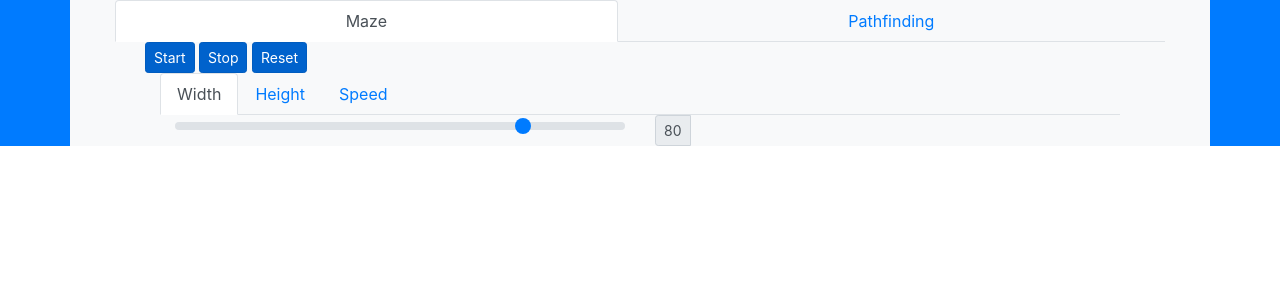
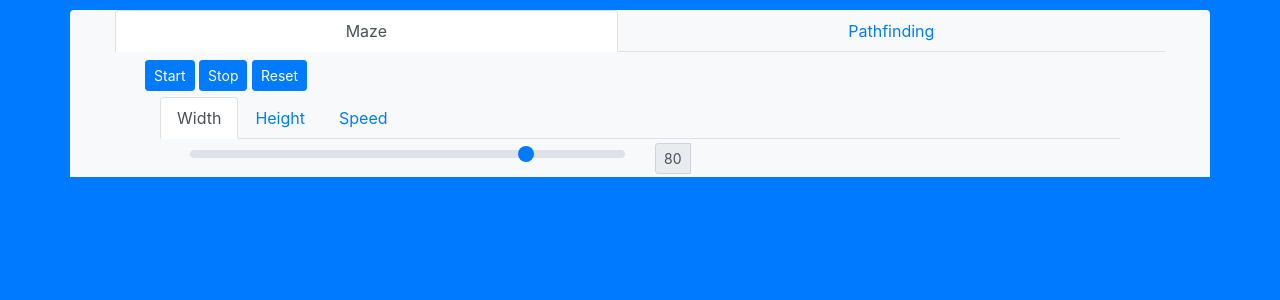
Before and after one commit to Nacsery/algosim, a React (Create React App) app: page / in a window 1280 px wide. Shown: the top 300 px of the page. Built offline with nearby package versions, Linux system fonts and the light colour scheme.

Commit message:
cleaned the UI

```diff
--- a/src/App.js
+++ b/src/App.js
@@ -19,8 +19,8 @@ const MAZE_BUTTON_DATA = [
 const PATHFINDING_SLIDER_DATA = [
   { name: "Width", id: "width", current: "80", max: "100", min: "8" },
   { name: "Height", id: "height", current: "45", max: "100", min: "8" },
+  { name: "Speed", id: "speed", current: "75", max: "100", min: "0" },
   { name: "Block Size", id: "blockSize", current: "4", max: "10", min: "3" },
-  { name: "Speed", id: "speed", current: "75", max: "100", min: "0" },
 ];
 
 const PATHFINDING_BUTTON_DATA = [
@@ -61,7 +61,7 @@ const MAIN_DATA = [
 
 function App(props) {
   return (
-    <Container className="bg-light">
+    <Container className="bg-light rounded-top">
       <ChoiceTabs choices={MAIN_DATA} />
     </Container>
   );
--- a/src/components/buttons.js
+++ b/src/components/buttons.js
@@ -5,7 +5,7 @@ export default function Buttons(props) {
     const buttonList = props.buttons.map(button => (
         <>
             {' '}
-            <Button as="input" type="button" active size="sm" value={button.name} key={button.key}></Button>
+            <Button as="input" type="button" size="sm" value={button.name} key={button.key}></Button>
         </>
     ));
 
--- a/src/components/choiceTabs.js
+++ b/src/components/choiceTabs.js
@@ -1,5 +1,4 @@
 import { Col, Container, Tabs, Tab, Row } from 'react-bootstrap';
-
 
 export default function ChoiceTabs(props) {
     const settingsList = props.choices.map(tab => (
@@ -8,13 +7,20 @@ export default function ChoiceTabs(props) {
             title={tab.name}
             key={tab.id}
         >
-            <Container>
-                <Col sm xl xs lg md>
-                    <Row sm xl xs lg md>
+            <Container style={{
+                marginTop: '0.5em'
+            }}>
+                <Col>
+                    <Row >
                         {tab.buttonSettings}
                     </Row>
                     <Row>
-                        {tab.sliderSettings}
+                        <Container style={{
+                            marginTop: '0.4em'
+                        }}>
+                            {tab.sliderSettings}
+                        </Container>
+
                     </Row>
                 </Col>
             </Container>
--- a/src/components/settings.js
+++ b/src/components/settings.js
@@ -1,14 +1,13 @@
-import { Col, Container, Tabs } from 'react-bootstrap';
-
+import { Col, Tabs } from 'react-bootstrap';
 
 export default function Settings(props) {
     return (
-        <Container fluid>
-            <Col sm xl xs lg md={{ span: "auto" }} >
+
+            <Col>
                 <Tabs transition={false} key="rangeTab" >
                     {props.settings}
                 </Tabs>
             </Col>
-        </Container>
+
     );
 }
--- a/src/components/sliders.js
+++ b/src/components/sliders.js
@@ -1,6 +1,5 @@
 import React, { useState } from 'react';
 import { FormControl, Row, Col, InputGroup, Tab, Container } from 'react-bootstrap';
-
 
 function Slider(props) {
 
@@ -8,9 +7,13 @@ function Slider(props) {
 
     return (
         <Container fluid>
+            <Container style={{
+                marginTop: '0.2em',
+                marginBottom: '0.2em'
+            }}>
+                <Row sm xl xs lg md={10}>
 
-            <Row sm xl xs lg md={2}>
-                <Col sm xs xl lg md={8}>
+                    <Col xs sm xl lg md={8}>
                         <FormControl
                             type="range"
                             defaultValue={props.current}
@@ -22,7 +25,8 @@ function Slider(props) {
                                 props.settings[props.id] = Number(changeEvent.target.value);
                             })} custom />
                     </Col>
-                <Col sm xs xl lg md={2}>
+                    <Col xs sm xl lg md={2}>
+
                         <InputGroup size="sm">
                             <InputGroup.Prepend>
                                 <InputGroup.Text>{current ? current : props.current}</InputGroup.Text>
@@ -31,6 +35,8 @@ function Slider(props) {
                     </Col>
 
                 </Row>
+            </Container>
+
         </Container>
 
     );
--- a/src/index.js
+++ b/src/index.js
@@ -7,8 +7,16 @@ import { Container } from 'react-bootstrap';
 
 ReactDOM.render(
   <React.StrictMode >
-    <Container className="bg-primary" fluid>
-      <App />
+    <Container style={{
+      height: '100vh'
+    }}
+      className="bg-primary" fluid>
+      <Container style={{
+        paddingTop: 10
+      }} fluid>
+        <App />
+      </Container>
+
     </Container>
 
   </React.StrictMode>,
```
Also changed, not shown: 1 other file (tests, documents, lock files or other folders). Lines whose indentation alone changed are shown as unchanged.
